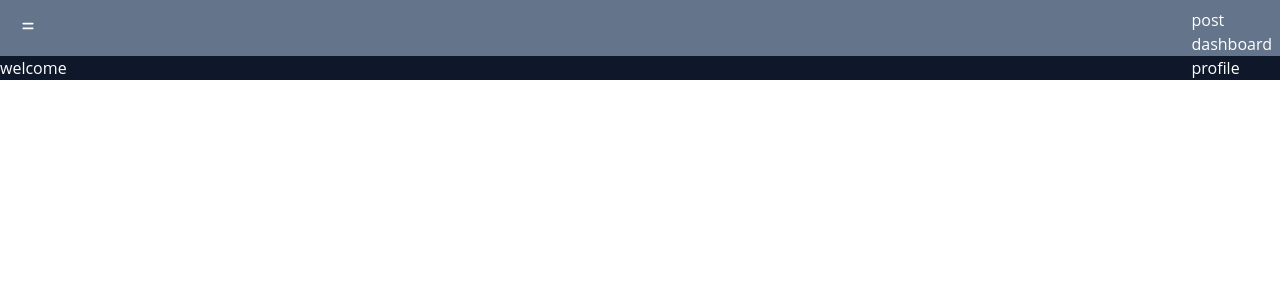
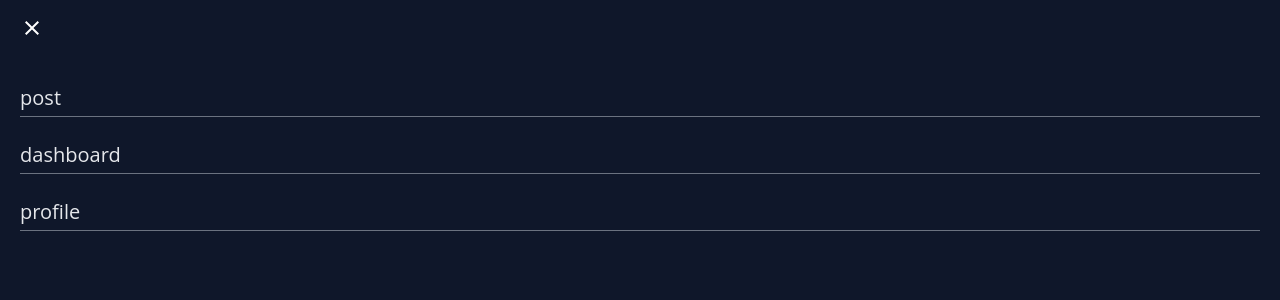
Before and after one commit to nanoweeb/weeblog, a Next.js app: page / in a window 1280 px wide. Both pictures are taken after a click on the button 28 px from the left and 26 px from the top of the page. Shown: the top 300 px of the page. Built offline with nearby package versions, Linux system fonts and the light colour scheme.

Commit message:
update style

```diff
--- a/components/Navbar.js
+++ b/components/Navbar.js
@@ -1,5 +1,6 @@
 import { useState } from "react";
 import { HiMenuAlt4 } from "react-icons/hi";
+import { MdOutlineClose } from "react-icons/md";
 import { BsFillMoonFill } from "react-icons/bs";
 import { MdWbSunny } from "react-icons/md";
 
@@ -11,17 +12,17 @@ export default function Navbar() {
   }
 
   return (
-    <div className="py-4 border-b-3 border-gray-400 px-5 bg-slate-500">
+    <div className="py-4 border-b-3 px-5 bg-[#0F172A]">
       <nav>
-        <button onClick={handlerToggle}>
-          <HiMenuAlt4 />
+        <button onClick={handlerToggle} className="text-2xl">
+          {isOpen ? <MdOutlineClose /> : <HiMenuAlt4 />}
         </button>
         {isOpen && (
-          <div className="absolute top-0 right-0 mt-2 mr-2">
-            <ul>
-              <li>post</li>
-              <li>dashboard</li>
-              <li>profile</li>
+          <div className="h-screen w-full text-xl text-gray-200 absolute top-10 left-0 px-5 py-10 bg-[#0F172A]">
+            <ul className="space-y-5">
+              <li className="border-b-[1px] py-1 border-gray-500">post</li>
+              <li className="border-b-[1px] py-1 border-gray-500">dashboard</li>
+              <li className="border-b-[1px] py-1 border-gray-500">profile</li>
             </ul>
           </div>
         )}
```
